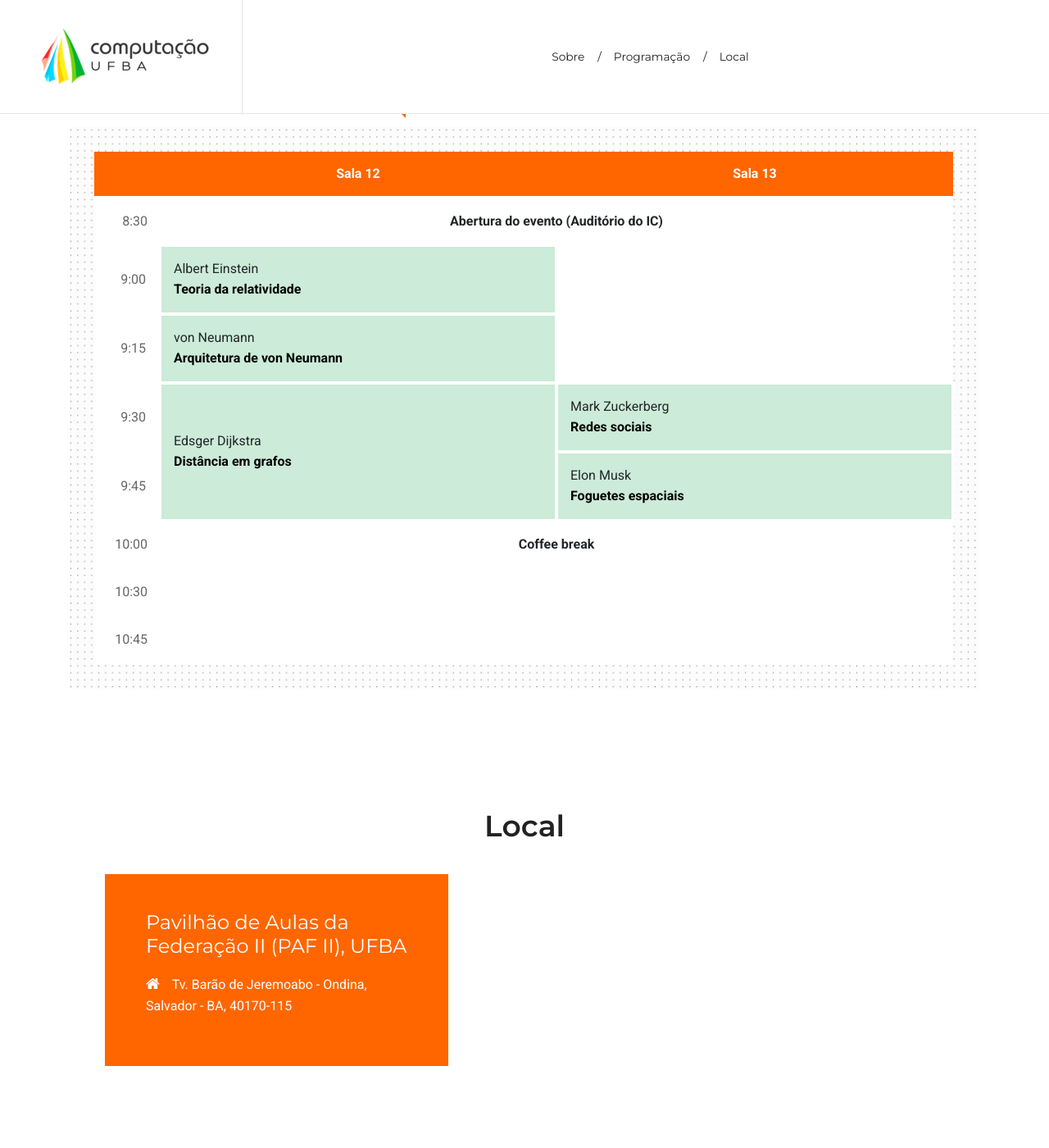
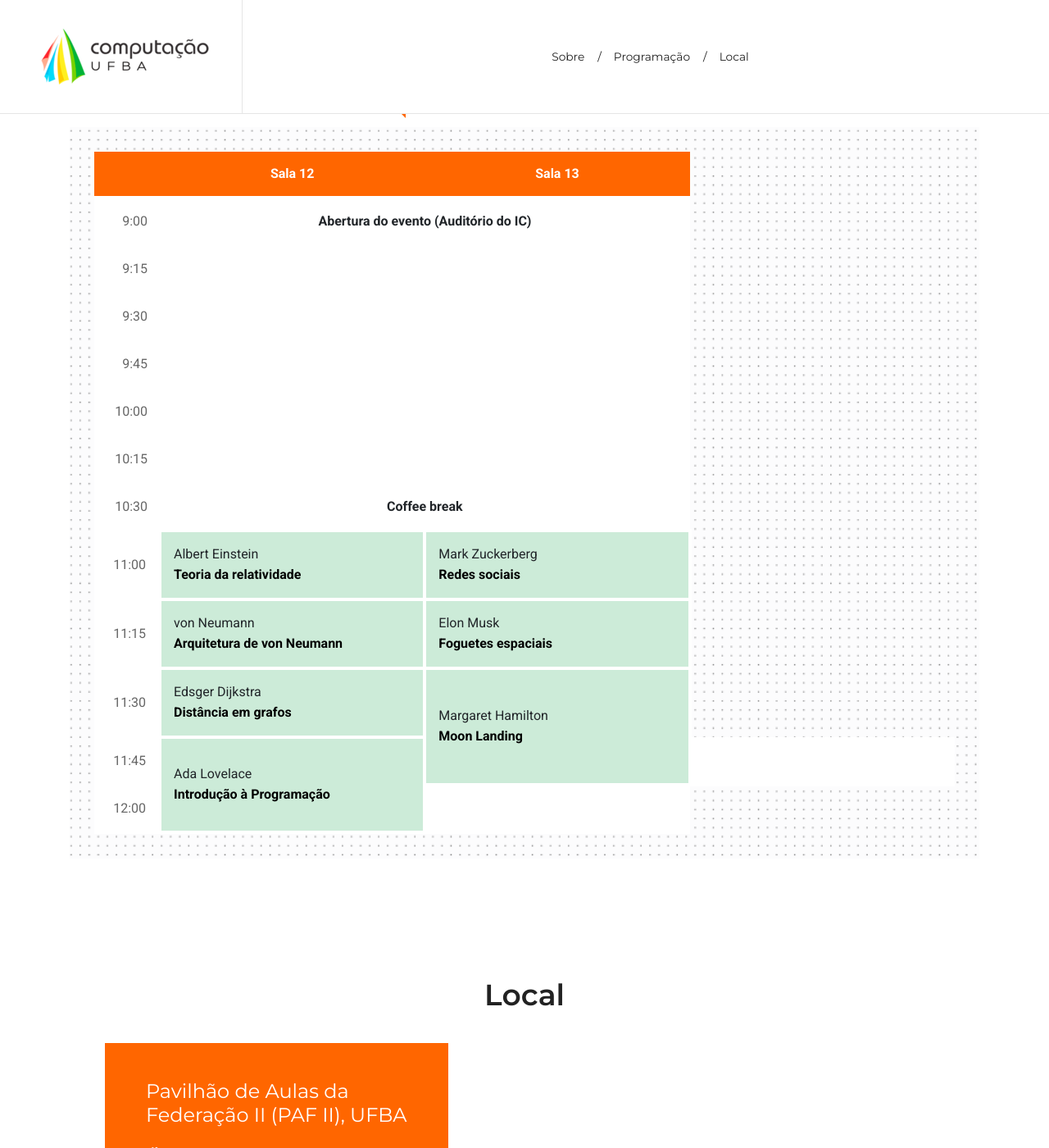
Before and after one commit to christinaflach/wepgcomp.github.io, a Jekyll site: the page built from index.md, in a window 1280 px wide and 1400 px high, scrolled down 1602 px. Shown: the whole window at 82% size. Built offline with Jekyll 4.4.1, drawn with Linux system fonts in a browser that asks for light colours.

Commit message:
Update program.yml

```diff
--- a/_data/program.yml
+++ b/_data/program.yml
@@ -1,47 +1,49 @@
 days:
 - name: Quinta
   date: 1 / 12 / 2022
-  slots: ['8:30', '9:00', '9:15', '9:30', '9:45', '10:00', '10:30', '10:45']
+  slots: ['9:00', '9:15', '9:30', '9:45', '10:00', '10:15', '10:30', '11:00', '11:15', '11:30', '11:45', '12:00']
   roomless:
-    '8:30': { presenter: Manoel Mendonça, title: 'Abertura do evento (Auditório do IC)' }
-    '10:00': { title: 'Coffee break' }
+    '9:00': { presenter: Manoel Mendonça, title: 'Abertura do evento (Auditório do IC)' }
+    '10:30': { title: 'Coffee break' }
   rooms:
   - name: Sala 12
     talks:
-      '9:00': { presenter: Albert Einstein, title: 'Teoria da relatividade', chair: 'Manoel Mendonça', tags: ['Física'], abstract: 'Lorem ipsum dolor sit amet, consectetur adipiscing elit. Nullam dui tellus, efficitur non accumsan vel, porta at enim. Aenean quis faucibus odio. Mauris sed laoreet tortor. Donec posuere erat dignissim nibh fermentum, vel posuere quam ultrices. Aliquam sed rutrum nunc, et semper magna. Mauris et orci ligula. Aenean finibus dui vitae diam tristique maximus in eget erat. Ut ut malesuada erat. Nulla aliquam ligula elit, eu venenatis tortor ultricies eu.'}
-      '9:15': { presenter: von Neumann, title: 'Arquitetura de von Neumann' }
-      '9:30': { presenter: Edsger Dijkstra, title: 'Distância em grafos', span: 2 }
-      '9:45': { placeholder: true }
+      '11:00': { presenter: Albert Einstein, title: 'Teoria da relatividade', chair: 'Manoel Mendonça', tags: ['Física'], abstract: 'Lorem ipsum dolor sit amet, consectetur adipiscing elit. Nullam dui tellus, efficitur non accumsan vel, porta at enim. Aenean quis faucibus odio. Mauris sed laoreet tortor. Donec posuere erat dignissim nibh fermentum, vel posuere quam ultrices. Aliquam sed rutrum nunc, et semper magna. Mauris et orci ligula. Aenean finibus dui vitae diam tristique maximus in eget erat. Ut ut malesuada erat. Nulla aliquam ligula elit, eu venenatis tortor ultricies eu.'}
+      '11:15': { presenter: von Neumann, title: 'Arquitetura de von Neumann' }
+      '11:30': { presenter: Edsger Dijkstra, title: 'Distância em grafos' }
+      '11:45': { presenter: Ada Lovelace, title: 'Introdução à Programação', span: 2 }
+      '12:00': { placeholder: true }
   - name: Sala 13
     talks:
-      '9:30': { presenter: Mark Zuckerberg, title: 'Redes sociais' }
-      '9:45': { presenter: Elon Musk, title: 'Foguetes espaciais' }
+      '11:00': { presenter: Mark Zuckerberg, title: 'Redes sociais' }
+      '11:15': { presenter: Elon Musk, title: 'Foguetes espaciais' }
+      '11:30': { presenter: Margaret Hamilton, title: 'Moon Landing', span: 2 }
 - name: Sexta
   date: 2 / 12 / 2022
-  slots: ['9:00', '9:15', '9:30', '9:45', '10:00']
+  slots: ['9:00', '9:15', '9:30', '9:45', '10:00', '10:15', '10:30']
   roomless:
-    '10:00': { title: 'Encerramento' }
+    '10:30': { title: 'Encerramento' }
   rooms:
   - name: Sala 12
     talks:
       '9:00': { presenter: Albert Einstein, title: 'Teoria da relatividade' }
       '9:15': { presenter: von Neumann, title: 'Arquitetura de von Neumann' }
+      '9:30': { presenter: Ada Lovelace, title: 'Introdução à Programação', span: 2 }
   - name: Sala 13
     talks:
-      '9:00': { presenter: von Neumann, title: 'Arquitetura de von Neumann' }
+      '9:00': { presenter: Ada Lovelace, title: 'Introdução à Programação'}
       '9:15': { presenter: Albert Einstein, title: 'Teoria da relatividade' }
+      '9:30': { presenter: von Neumann, title: 'Arquitetura de von Neumann', span: 2 }
 
 # talks:
-#   ['8:30', 'Auditório', 'Quinta']: { presenter: Manoel Mendonça, title: 'Abertura do evento' }
-#   ['9:00', 'Sala 12', 'Quinta']: { presenter: Albert Einstein, title: 'Teoria da relatividade' }
-#   ['9:20', 'Sala 12', 'Quinta']: { presenter: von Neumann, title: 'Arquitetura de von Neumann' }
-#   ['9:20', 'Sala 12', 'Quinta']: { presenter: von Neumann, title: 'Arquitetura de von Neumann' }
-
-
+#   ['9:00', 'Auditório', 'Quinta']: { presenter: Manoel Mendonça, title: 'Abertura do evento' }
+#   ['11:00', 'Sala 12', 'Quinta']: { presenter: Albert Einstein, title: 'Teoria da relatividade' }
+#   ['11:15', 'Sala 12', 'Quinta']: { presenter: von Neumann, title: 'Arquitetura de von Neumann' }
+#   ['11:30', 'Sala 12', 'Quinta']: { presenter: von Neumann, title: 'Arquitetura de von Neumann' }
+#   ['11:45', 'Sala 12', 'Quinta']: { presenter: Ada Lovelace, title: 'Introdução à Programação'}
 
 #   - { presenter: Manoel Mendonça, title: 'Abertura do evento' }
 #   - { presenter: Fulano de Tal, title: "Programando em Pascal", abstract: "alskdj oqwije oqwiej lacmn o2wn ekjnw eiwne oqine oqiwne oqiweno qwn lxan soidn oiqwne " }
-
 
 # days:
 # - name: QUINTA
```
